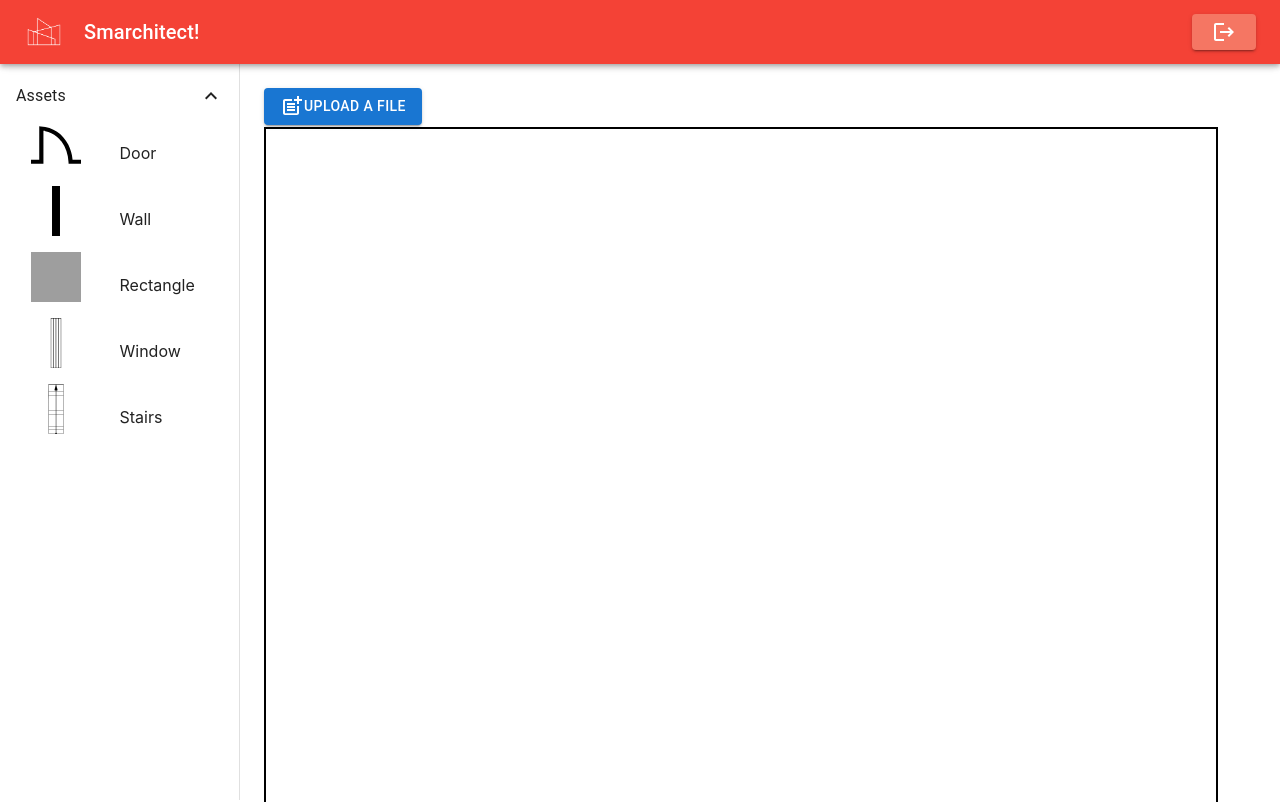
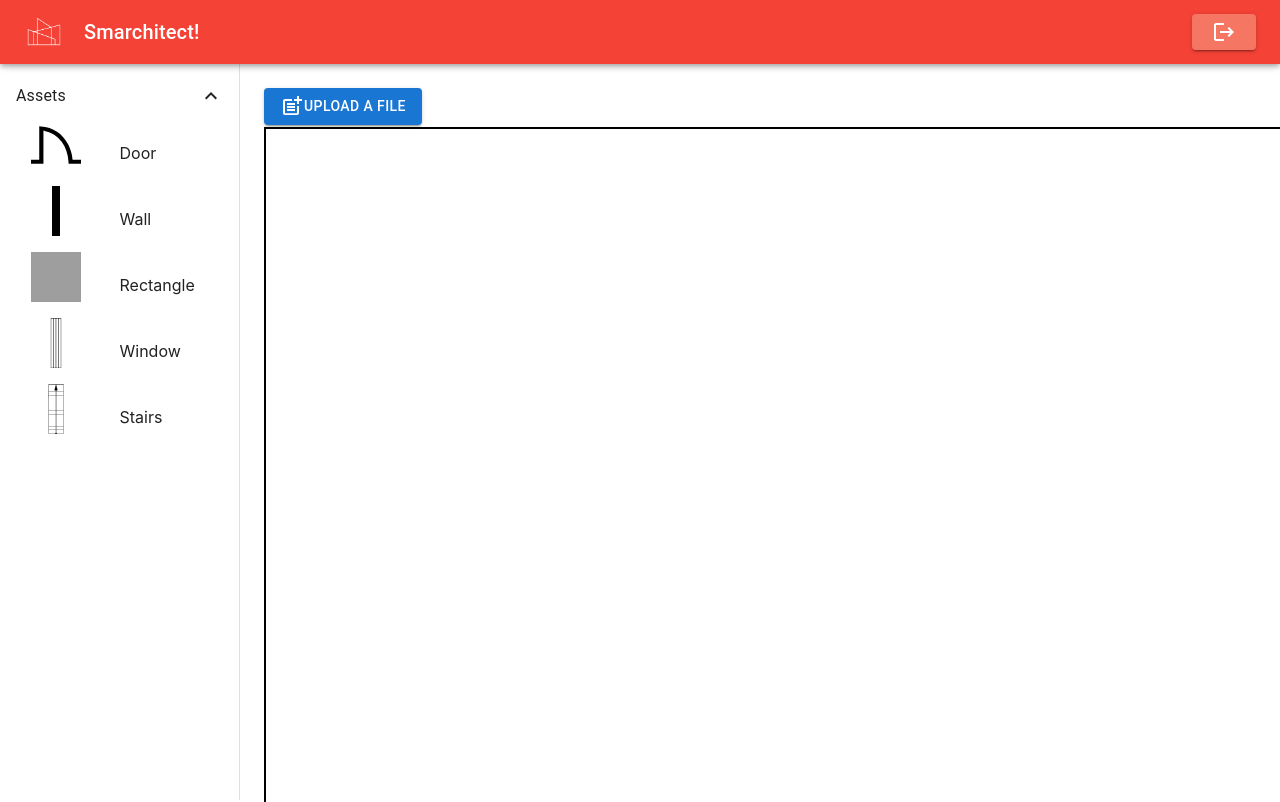
Before and after one commit to muddassir-lateef/Smarchitect, a React (Create React App) app in the folder frontend/: page / in a window 1280 px wide. Shown: the top 802 px of the page. Built offline with nearby package versions, Linux system fonts and the light colour scheme; grey boxes are pictures that could not be loaded.

Commit message:
Fixed sizing and color concerns

```diff
--- a/frontend/src/pages/canvas.js
+++ b/frontend/src/pages/canvas.js
@@ -250,8 +250,8 @@ export const Sketcher = () => {
             border: '2px solid',
             marginTop: '2px',
           }}
-          width={950}
-          height={window.innerHeight}
+          width={1200}
+          height={800}
           onMouseDown={checkDeselect}
           onTouchStart={checkDeselect}
           ref={stageRef}
@@ -298,7 +298,7 @@ export const Sketcher = () => {
       <Grid container spacing={2} sx={{ mt: 1 }}>
         <Grid item xs={12} textAlign="right">
           <Button sx={{ mt: 1 }} variant="contained" onClick={handleExportClick}>
-            <CSVLink style={{ textDecoration: 'none' }} data={exportData} headers={headers}>
+            <CSVLink style={{ textDecoration: 'none',color:'white' }} data={exportData} headers={headers}>
               Export Map Data
             </CSVLink>
           </Button>
```
